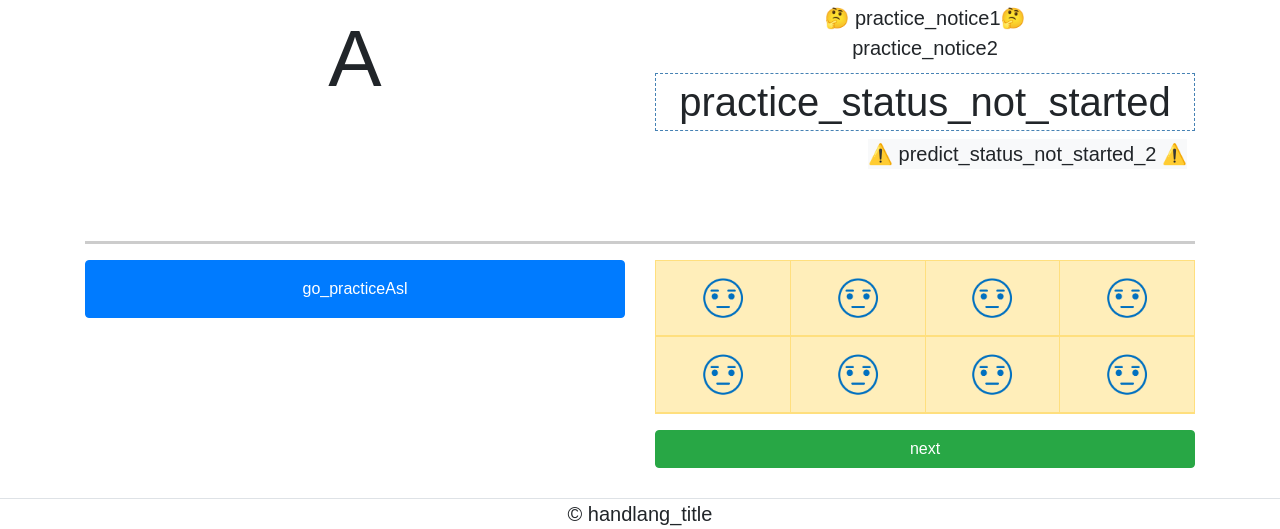
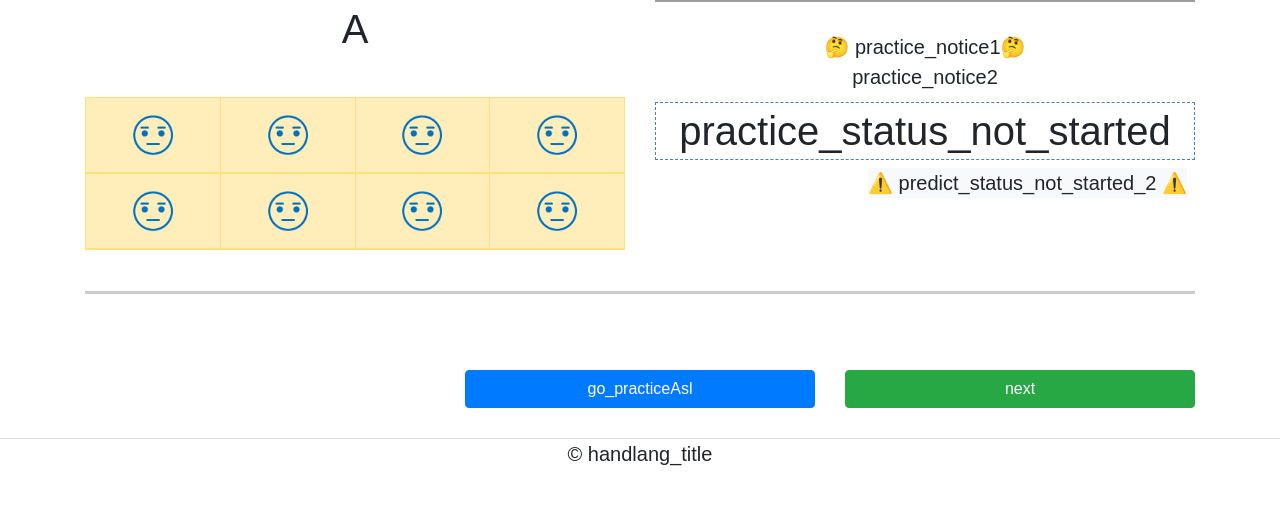
Before and after one commit to yskim0/GoogleSolutionChallenge_Handlang, a Flask app: page /practice?element=a in a window 1280 px wide. Shown: the part 603-1132 px from the top of the page. After the commit the page ends 1069 px from the top, so only its background shows below. Run offline with Flask 2, Linux system fonts and the light colour scheme; some libraries are stand-ins or nearby versions; some web fonts are replaced; grey boxes are pictures that could not be loaded.

Commit message:
영상 찍은 코드

```diff
--- a/app.py
+++ b/app.py
@@ -6,7 +6,8 @@
 import json
 import random
 from flask_babel import Babel, gettext
-
+from datetime import datetime
+import os
 
 app = Flask(__name__)
 babel = Babel(app)
@@ -16,6 +17,33 @@
 
 model = load_model('model/handlang_model_4.h5')
 print("Loaded model from disk")
+
+
+# crop_img 엉키지 않게
+class Microsecond(object):
+    def __init__(self):
+        dt = datetime.now()
+        self.microsecond = dt.microsecond
+
+
+    def get_path_name(self):
+        return 'model/' + str(self.microsecond)
+
+crop_img_origin_path = Microsecond()
+default_img = cv2.imread('model/crop_img.jpg')
+
+# 새로운 폴더 만들기!
+try:
+    if not(os.path.isdir(crop_img_origin_path.get_path_name())):
+        os.makedirs(os.path.join(crop_img_origin_path.get_path_name()))
+except OSError as e:
+    if e.errno != errno.EEXIST:
+        print("Failed to create directory!!!!!")
+        raise
+
+# make directory
+origin_path = crop_img_origin_path.get_path_name() + '/crop_img.jpg'
+cv2.imwrite(origin_path, default_img)
 
 # h5 모델
 def get_label(idx):
@@ -108,10 +136,11 @@
                 cv2.rectangle(img, (250,250), (600,600), (000,51,51), 2)
 
                 crop_img = img[250:600, 250:600]
-                cv2.imwrite('model/crop_img.jpg', crop_img)
+                crop_img_path = crop_img_origin_path.get_path_name() + '/crop_img.jpg'
+                cv2.imwrite(crop_img_path, crop_img)
                 # # print(crop_img)
                 # result = model_predict()
-                image = load_img('model/crop_img.jpg', target_size=(64,64))
+                image = load_img(crop_img_path, target_size=(64,64))
                 image = img_to_array(image)
                 image = image.reshape((1, image.shape[0], image.shape[1], image.shape[2]))
 
@@ -126,7 +155,7 @@
                 elif prediction[0][target_idx_for_predict] > 0:
                     result = get_label(target_idx_for_predict)
                 else:
-                    result = get_label(np.argmax(prediction[0]))
+                    result = ''
 
                 predict_label.set_label(result)
 
--- a/static/js/main.js
+++ b/static/js/main.js
@@ -79,7 +79,7 @@
       	else	{
       		correct++;
       		console.log("플러스");
-      		if(correct === 3)	{
+      		if(correct === 2)	{
       			check_correct(result.lang_code);
       			correct = 0;
       		}
--- a/templates/practice.html
+++ b/templates/practice.html
@@ -8,9 +8,33 @@
                 <!--            img Label-->
                 <img style="width:90%; height:auto; margin-top: 10%;" src="{{ img }}">
                 <p id="topic"
-                   style=" width:100%; height: 10%; font-size: 400%; text-align: center;"> {{ alphabet }} </p>
+                   style=" width:100%; height: 10%; font-size: 200%; text-align: center;"> {{ alphabet }} </p>
                 <!--          ASL image-->
-                <br><br><br>
+                <!-- <div class="col-sm-6"> -->
+
+                    <!--          ok 싸인 by 지영언니-->
+
+                    <table class="table table-lg table-bordered table-warning text-center">
+                        <thead>
+                        <tr>
+                            <td><img style="min-width: 50px" id="check_table_1" src="../static/img/expressioness.png" class="w-25" alt=""/></td>
+                            <td><img style="min-width: 50px" id="check_table_2" src="../static/img/expressioness.png" class="w-25" alt=""/></td>
+                            <td><img style="min-width: 50px" id="check_table_3" src="../static/img/expressioness.png" class="w-25" alt=""/></td>
+                            <td><img style="min-width: 50px" id="check_table_4" src="../static/img/expressioness.png" class="w-25" alt=""/></td>
+                        </tr>
+                        </thead>
+                        <thead>
+                        <tr>
+                            <td><img style="min-width: 50px" id="check_table_5" src="../static/img/expressioness.png" class="w-25" alt=""/></td>
+                            <td><img style="min-width: 50px" id="check_table_6" src="../static/img/expressioness.png" class="w-25" alt=""/></td>
+                            <td><img style="min-width: 50px" id="check_table_7" src="../static/img/expressioness.png" class="w-25" alt=""/></td>
+                            <td><img style="min-width: 50px" id="check_table_8" src="../static/img/expressioness.png" class="w-25" alt=""/></td>
+                        </tr>
+                        </thead>
+                    </table>
+
+                <!-- </div> -->
+                <br>
             </div>
             <!--          webcam -->
             <div class="col-sm-6">
@@ -31,48 +55,26 @@
         <!--          경계선-->
         <hr style="border: 0; height: 3px; background: #ccc;">
 
+        <!-- <div class="row">
+            <div class="col-sm-6">
+                           알파벳 선택하기 버튼 -->
+                <!-- <a id="btn_practice_asl" class="btn btn-primary btn-block p-3" href="{{ url_for('practice_asl') }}"> {{_('go_practiceAsl')}}</a> -->
+            <!-- </div>
+        </div> -->
+<br><br>
         <div class="row">
-            <div class="col-sm-6">
-                <!--            알파벳 선택하기 버튼-->
-                <a id="btn_practice_asl" class="btn btn-primary btn-block p-3" href="{{ url_for('practice_asl') }}"> {{_('go_practiceAsl')}}</a>
-            </div>
-
-            <div class="col-sm-6">
-
-                <!--          ok 싸인 by 지영언니-->
-
-                <table class="table table-lg table-bordered table-warning text-center">
-                    <thead>
-                    <tr>
-                        <td><img style="min-width: 50px" id="check_table_1" src="../static/img/expressioness.png" class="w-25" alt=""/></td>
-                        <td><img style="min-width: 50px" id="check_table_2" src="../static/img/expressioness.png" class="w-25" alt=""/></td>
-                        <td><img style="min-width: 50px" id="check_table_3" src="../static/img/expressioness.png" class="w-25" alt=""/></td>
-                        <td><img style="min-width: 50px" id="check_table_4" src="../static/img/expressioness.png" class="w-25" alt=""/></td>
-                    </tr>
-                    </thead>
-                    <thead>
-                    <tr>
-                        <td><img style="min-width: 50px" id="check_table_5" src="../static/img/expressioness.png" class="w-25" alt=""/></td>
-                        <td><img style="min-width: 50px" id="check_table_6" src="../static/img/expressioness.png" class="w-25" alt=""/></td>
-                        <td><img style="min-width: 50px" id="check_table_7" src="../static/img/expressioness.png" class="w-25" alt=""/></td>
-                        <td><img style="min-width: 50px" id="check_table_8" src="../static/img/expressioness.png" class="w-25" alt=""/></td>
-                    </tr>
-                    </thead>
-                </table>
-
-            </div>
-
-        </div>
-
-        <div class="row">
-            <div class="col-sm-6">
+            <div class="col-sm-4">
                 {% if previous_topic|length %}
                     <a id="btn_previous" class="btn btn-success btn-block p-6"
                        href="{{ url_for('practice', element=previous_topic) }}">{{_('previous')}}</a>
                 {% endif %}
             </div>
+            <div class="col-sm-4">
+                <a id="btn_practice_asl" class="btn btn-primary btn-block p-6" href="{{ url_for('practice_asl') }}"> {{_('go_practiceAsl')}}</a>
 
-            <div class="col-sm-6">
+            </div>
+
+            <div class="col-sm-4">
                 <a id="btn_next" class="btn btn-success btn-block p-6" href="{{ url_for('practice', element=next_topic) }}">{{_('next')}}</a>
             </div>
 
--- a/templates/result.html
+++ b/templates/result.html
@@ -17,7 +17,7 @@
             <!-- 틀린 문제 : {{incorrect_questions}} -->
             <span class="border-bottom" style="margin-right:50px;">{{_('result_incorrect_list')}} </span>
             {% for idx in incorrect_questions %}
-                <a href="/practice?element={{idx}}">{{idx}}</a> &nbsp;
+                <a href="/practice?element={{idx.lower()}}">{{idx}}</a> &nbsp;
             {% endfor %}
 
         {% endif %}
```
Also changed, not shown: 2 other files.
